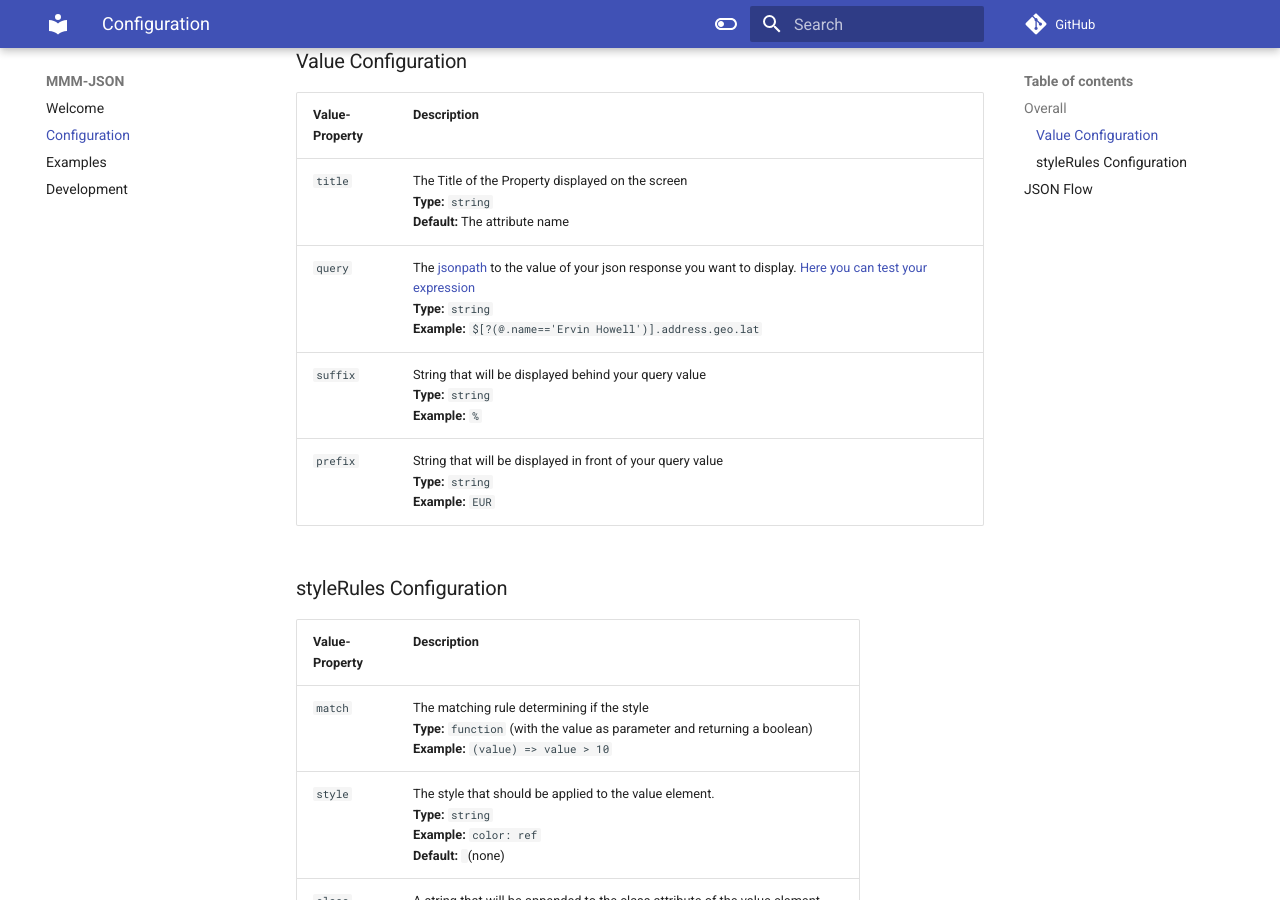
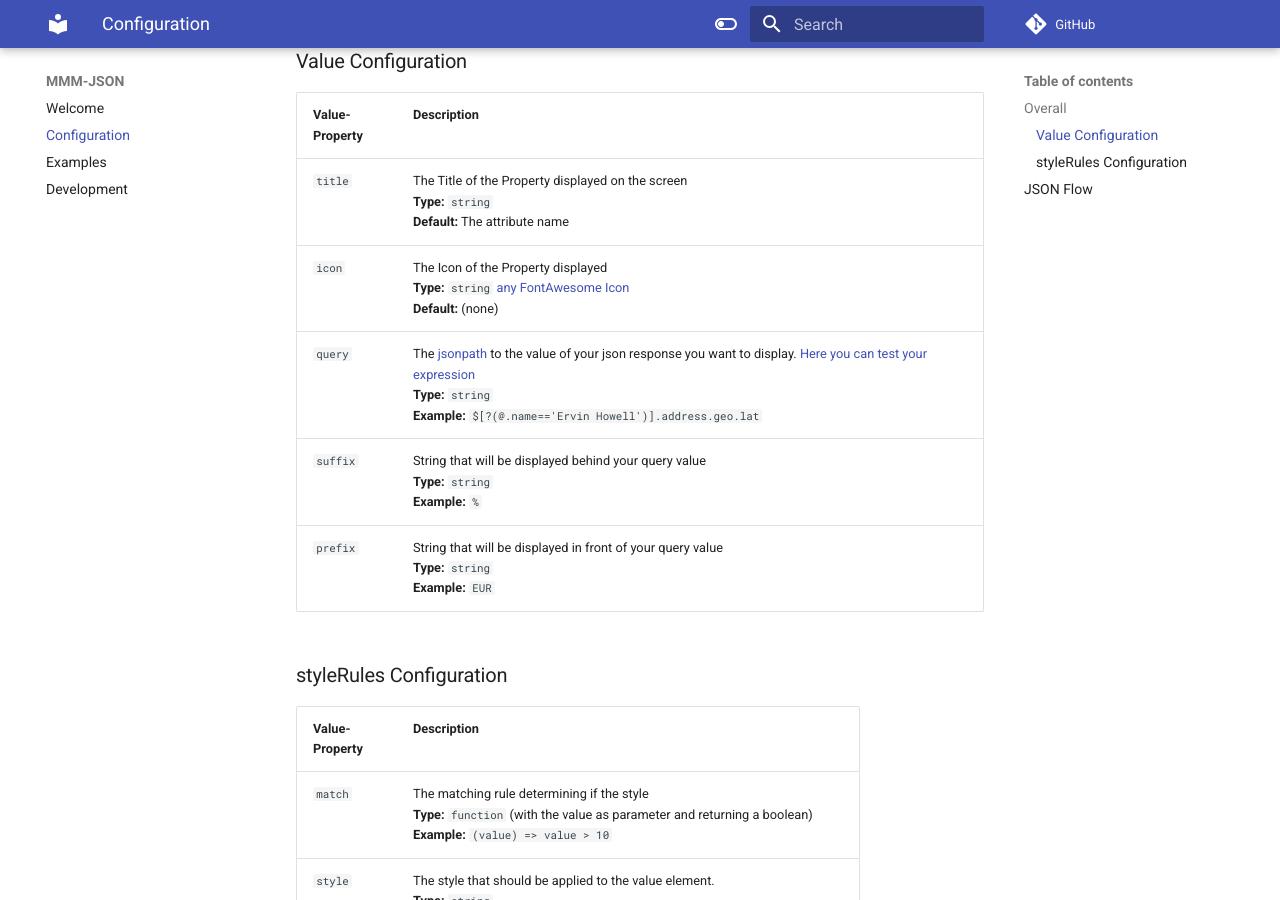
Before and after one commit to DanielHabenicht/MMM-json, an MkDocs documentation site: the page built from docs/configuration.md, in a window 1280 px wide and 900 px high, scrolled down 995 px. Built offline with MkDocs 1.6.1 and Material for MkDocs 9.7.7, drawn with Linux system fonts in a browser that asks for light colours; comment, search, counter and statistics services are not loaded.

Commit message:
feat: add option to add icon to any property

```diff
--- a/docs/configuration.md
+++ b/docs/configuration.md
@@ -82,6 +82,13 @@ Scroll through the [examples](./examples.md) first. Maybe you can just copy and
       </td>
     </tr>
     <tr>
+      <td><code>icon</code></td>
+      <td>The Icon of the Property displayed
+        <br><b>Type:</b> <code>string</code> <a href="https://fontawesome.com/icons?d=gallery">any FontAwesome Icon</a>
+        <br><b>Default:</b> (none)
+      </td>
+    </tr>
+    <tr>
       <td><code>query</code></td>
       <td>The <a href="https://restfulapi.net/json-jsonpath/">jsonpath</a> to the value of your json response you want to display. <a href="https://jsonpath.com/">Here you can test your expression</a>
         <br><b>Type:</b> <code>string</code>
```
Also changed, not shown: MMM-json.js (+12 -2 lines), docs/examples.md (+1 -0 lines), 1 other file.
